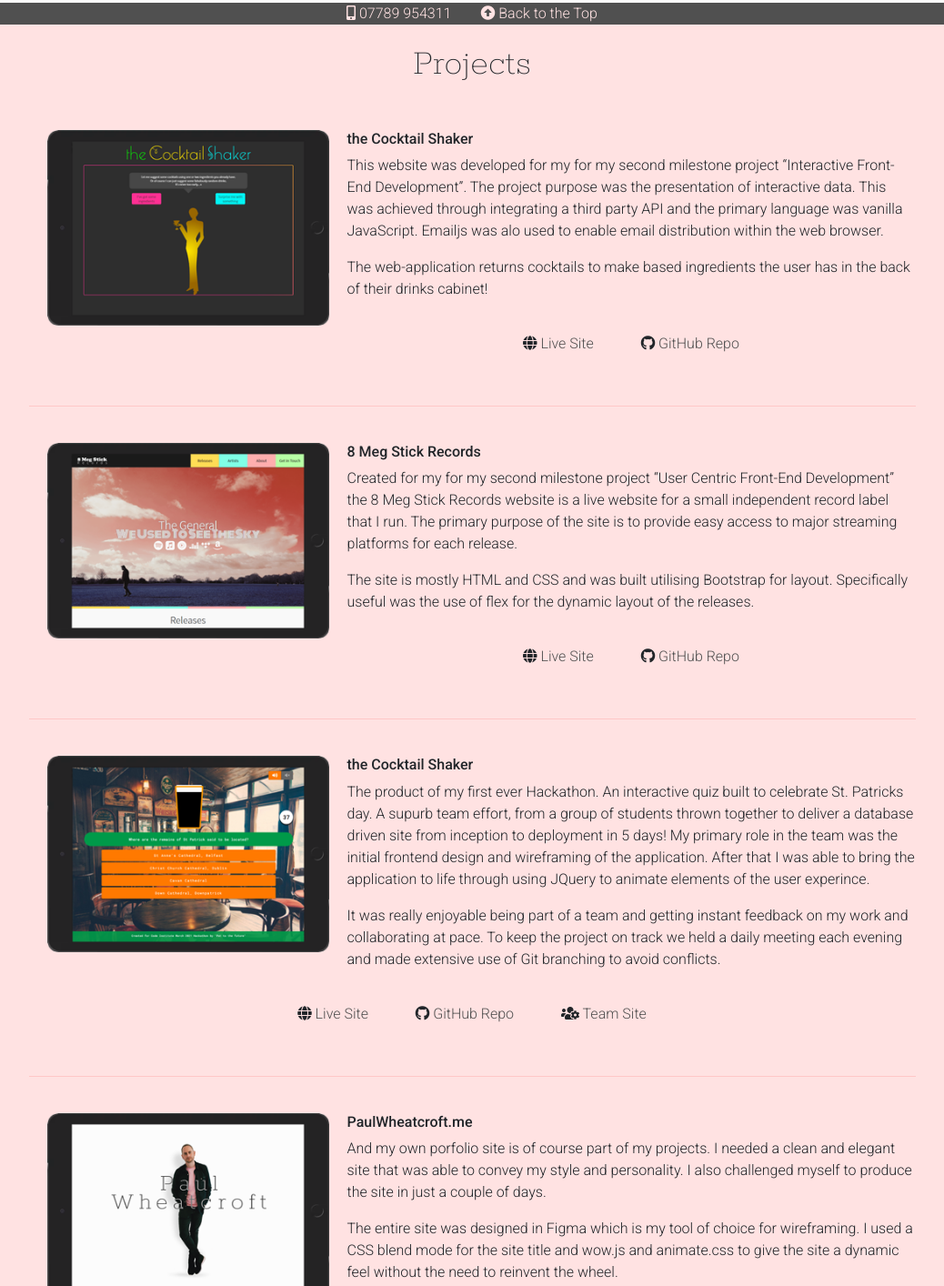
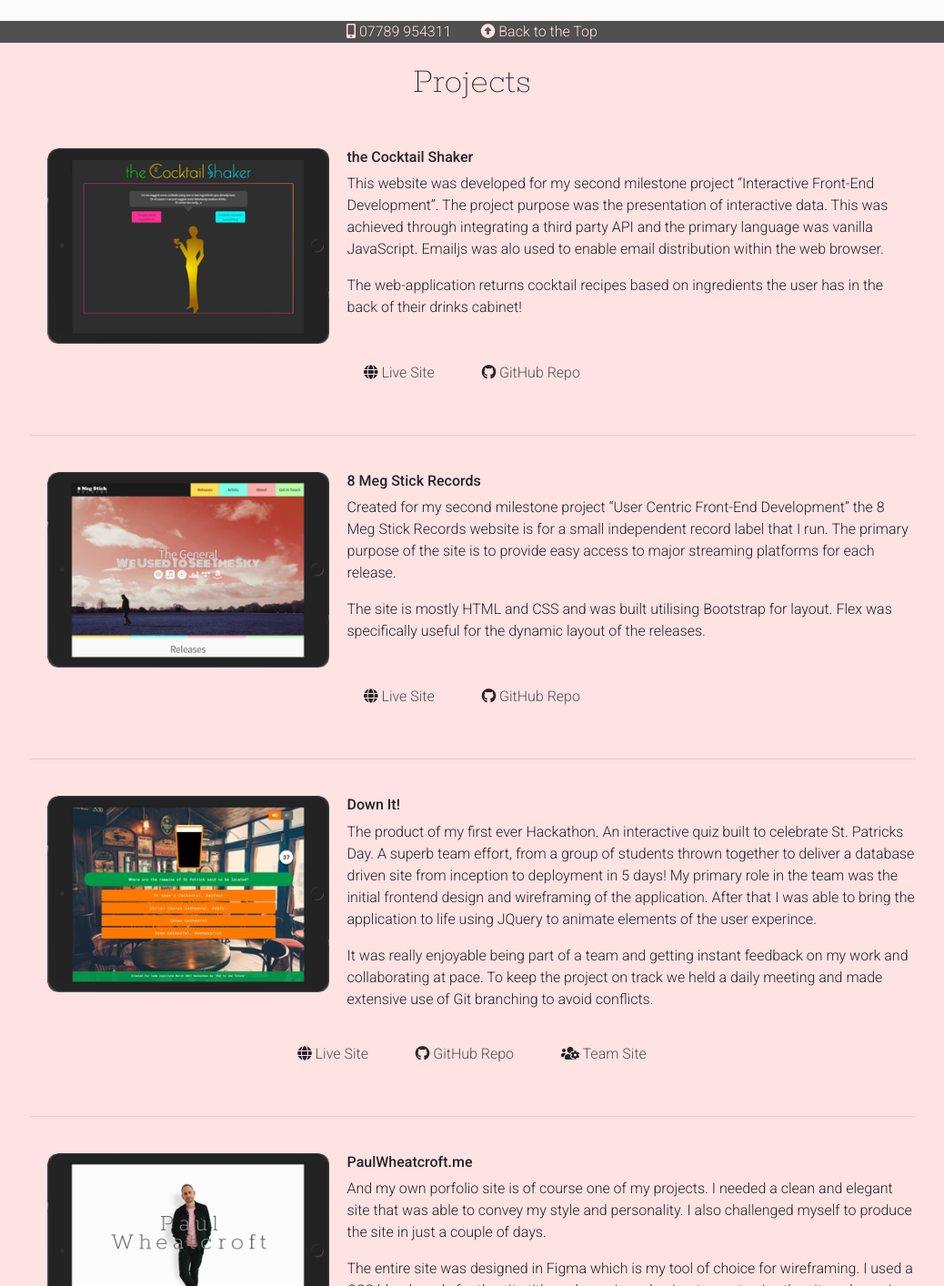
Before and after one commit to PaulWheatcroft/paulwheatcroft, a plain HTML site: page index.html in a window 1280 px wide. Shown: the part 1085-2499 px from the top of the page at 91% size, without its empty margins (121-1159 px from the left). Drawn offline with nearby package versions, Linux system fonts and the light colour scheme.

Commit message:
Fix: More typos

```diff
--- a/css/style.css
+++ b/css/style.css
@@ -53,6 +53,7 @@ header {
 }
 #me-now {
     background-color: #FCFCFC;
+    padding-bottom: 40px;
 }
 #me-now p {
     max-width: 975px;
@@ -152,7 +153,7 @@ footer a:visited {
         text-align: left;
     }
     .project-links {
-
+        clear: both;
     }
     #projects li {
         padding: 20px;
--- a/index.html
+++ b/index.html
@@ -30,7 +30,7 @@
   <h1>me = 2.0</h1>
   <p class="wow animate__animated animate__fadeIn">I have loved graphic design ever since I was a child. The way shapes and colours are brought together to create something which is both aesthetically beautiful and functional is a wonderful thing. This is where my love of web design and web development grew from. Initially, in the early 00s, this was in the form of clumsy Frontpage sites but later that decade I started a web design company as a hobby, building online presences for many small businesses.</p>
   <p class="wow animate__animated animate__fadeIn">In 2020 I decided I wanted to change my career and follow my passion, so I enrolled in a Full Stack Web Developer diploma through The Code Institute to become a professional web developer.</p>
-  <p class="wow animate__animated animate__fadeIn">I’m an Agile certified professional too who’s used to handling deadlines, budgets, and stakeholders..</p>
+  <p class="wow animate__animated animate__fadeIn">I’m an Agile certified professional too who’s used to handling deadlines, budgets and stakeholders.</p>
   <p class="wow animate__animated animate__fadeIn">If you have a project or role for which you think I’d be suitable, I’d love to talk to you about it. Please get in touch.</p>
 
 </div>
@@ -54,10 +54,10 @@
       </div>
       <div class="project-text">
         <h2>the Cocktail Shaker</h2>
-        <p>This website was developed for my for my second milestone project “Interactive Front-End
+        <p>This website was developed for my second milestone project “Interactive Front-End
           Development”. The project purpose was the presentation of interactive data.
           This was achieved through integrating a third party API and the primary language was vanilla JavaScript. Emailjs was alo used to enable email distribution within the web browser.</p>
-        <p>The web-application returns cocktails to make based ingredients the user has in the back of their drinks cabinet!</p>
+        <p>The web-application returns cocktail recipes based on ingredients the user has in the back of their drinks cabinet!</p>
       </div>
       <div class="project-links">
         <ul class="list-unstyled list-inline-item">
@@ -73,8 +73,8 @@
       </div>
       <div class="project-text">
         <h2>8 Meg Stick Records</h2>
-        <p>Created for my for my second milestone project “User Centric Front-End Development” the 8 Meg Stick Records website is a live website for a small independent record label that I run. The primary purpose of the site is to provide easy access to major streaming platforms for each release.</p>
-        <p>The site is mostly HTML and CSS and was built utilising Bootstrap for layout. Specifically useful was the use of flex for the dynamic layout of the releases.
+        <p>Created for my second milestone project “User Centric Front-End Development” the 8 Meg Stick Records website is for a small independent record label that I run. The primary purpose of the site is to provide easy access to major streaming platforms for each release.</p>
+        <p>The site is mostly HTML and CSS and was built utilising Bootstrap for layout. Flex was specifically useful for the dynamic layout of the releases.
         </p>
       </div>
       <div class="project-links">
@@ -90,9 +90,9 @@
         <img src="images/mines-a-pint.png" alt="The Cocktail Shaker">
       </div>
       <div class="project-text">
-        <h2>the Cocktail Shaker</h2>
-        <p>The product of my first ever Hackathon. An interactive quiz built to celebrate St. Patricks day. A supurb team effort, from a group of students thrown together to deliver a database driven site from inception to deployment in 5 days! My primary role in the team was the initial frontend design and wireframing of the application. After that I was able to bring the application to life through using JQuery to animate elements of the user experince.</p>
-        <p>It was really enjoyable being part of a team and getting instant feedback on my work and collaborating at pace. To keep the project on track we held a daily meeting each evening and made extensive use of Git branching to avoid conflicts.</p>
+        <h2>Down It!</h2>
+        <p>The product of my first ever Hackathon. An interactive quiz built to celebrate St. Patricks Day. A superb team effort, from a group of students thrown together to deliver a database driven site from inception to deployment in 5 days! My primary role in the team was the initial frontend design and wireframing of the application. After that I was able to bring the application to life using JQuery to animate elements of the user experince.</p>
+        <p>It was really enjoyable being part of a team and getting instant feedback on my work and collaborating at pace. To keep the project on track we held a daily meeting and made extensive use of Git branching to avoid conflicts.</p>
 
       </div>
       <div class="project-links">
@@ -110,7 +110,7 @@
       </div>
       <div class="project-text">
         <h2>PaulWheatcroft.me</h2>
-        <p>And my own porfolio site is of course part of my projects. I needed a clean and elegant site that was able to convey my style and personality. I also challenged myself to produce the site in just a couple of days.</p>
+        <p>And my own porfolio site is of course one of my projects. I needed a clean and elegant site that was able to convey my style and personality. I also challenged myself to produce the site in just a couple of days.</p>
         <p>The entire site was designed in Figma which is my tool of choice for wireframing. I used a CSS blend mode for the site title and wow.js and animate.css to give the site a dynamic feel without the need to reinvent the wheel.</p>
       </div>
       <div class="project-links">
```
